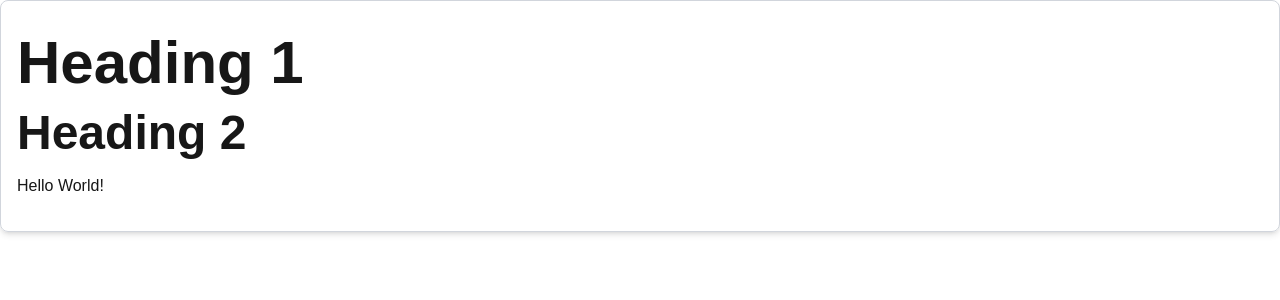
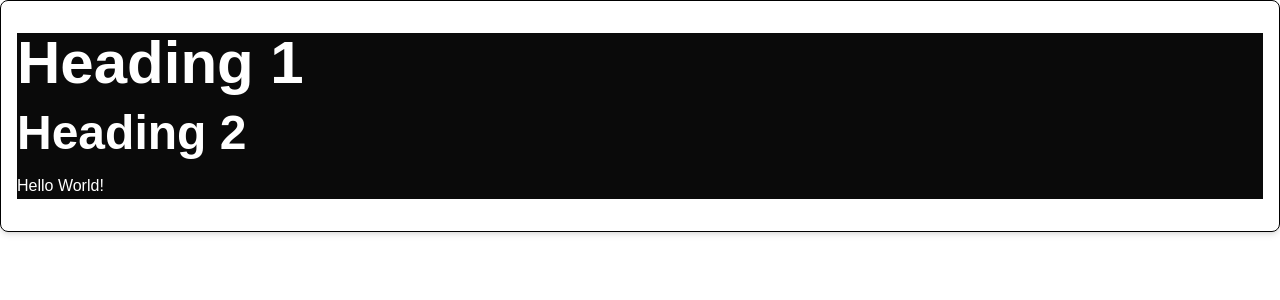
Before and after one commit to RamPrakhyath05/editor, a Next.js app: page / in a window 1280 px wide. Shown: the top 300 px of the page. Built offline with nearby package versions, Linux system fonts and the light colour scheme.

Commit message:
styling changes

```diff
--- a/src/app/globals.css
+++ b/src/app/globals.css
@@ -2,7 +2,7 @@
 
 :root {
   --background: #ffffff;
-  --foreground: #171717;
+  --foreground: #0a0a0a;
 }
 
 @theme inline {
@@ -24,6 +24,20 @@ body {
   color: var(--foreground);
   font-family: Arial, Helvetica, sans-serif;
 }
+
+.tiptap {
+  background-color: #0a0a0a;
+  color: white;
+  border: none;
+  outline: none;
+}
+
+.tiptap-container {
+  background-color: #0a0a0a;
+  border: 2px solid white;
+  padding: 10px;
+}
+
 
 .tiptap p {
   @apply my-4 leading-relaxed;
--- a/src/components/Editor.tsx
+++ /dev/null
@@ -1,17 +0,0 @@
-import { Editor } from '@tiptap/core'
-import Document from '@tiptap/extension-document'
-import Paragraph from '@tiptap/extension-paragraph'
-import Text from '@tiptap/extension-text'
-import Heading from '@tiptap/extension-heading'
-
-new Editor({
-  element: document.querySelector('.element'),
-  extensions: [
-    Document,
-    Paragraph,
-    Text,
-    Heading.configure({
-      levels: [1, 2, 3, 4, 5, 6],
-    }),
-  ],
-})
--- a/src/components/Tiptap.tsx
+++ b/src/components/Tiptap.tsx
@@ -36,8 +36,8 @@ const Tiptap = () => {
   if (!editor) return null
 
   return (
-    <div className="border border-gray-300 p-4 rounded-lg shadow-md">
-      <EditorContent editor={editor} />
+    <div className="border border-black p-4 rounded-lg shadow-md">
+      <EditorContent editor={editor} className="focus:outline-none"/>
     </div>
   )
 }
```
